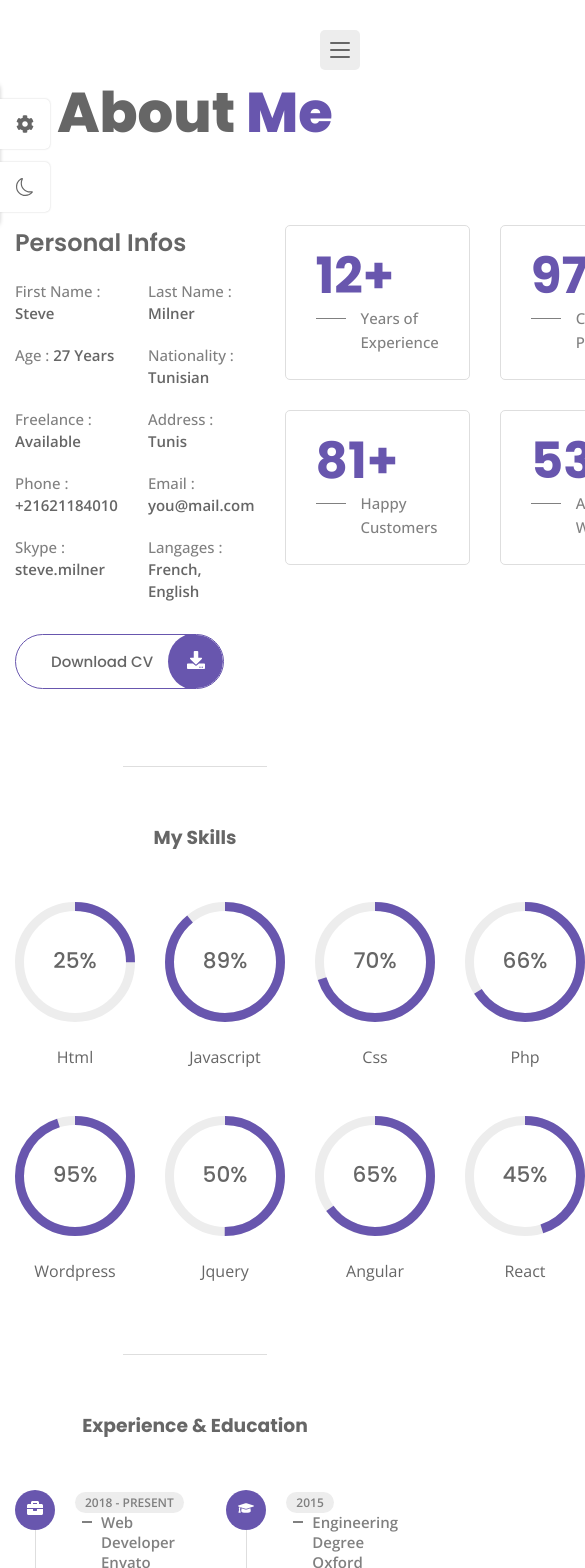
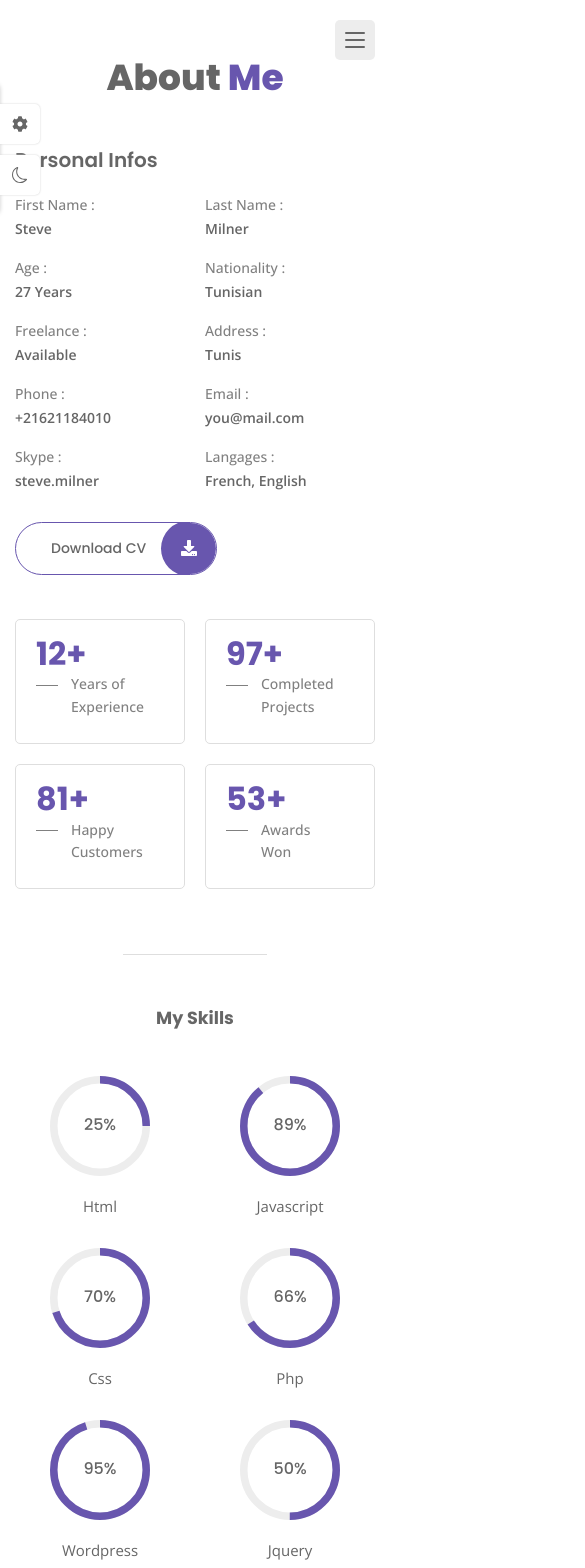
Before and after one commit to Charlyqv/Portfolio, a React (Vite) app: page /about in a window 390 px wide. Shown: the top 1568 px of the page, 585 px wide, since content can reach past the window. Built offline with nearby package versions, Linux system fonts and the light colour scheme.

Commit message:
Responsive y final del proyecto

```diff
--- a/src/App.css
+++ b/src/App.css
@@ -40,6 +40,23 @@
   --container-color: hsl(0, 1%, 17%);
   --border-color: hsl(0, 0%, 15%);
 }
+
+/* Responsive */
+@media screen and (max-width: 1200px) {
+  :root {
+    --big-font-size: 36px;
+    --h1-font-size: 32px;
+    --h2-font-size: 24px;
+    --h3-font-size: 20px;
+    --large-font-size: 16px;
+    --normal-font-size: 15px;
+    --small-font-size: 14px;
+    --smaller-font-size: 13px;
+    --tiny-font-size: 11px;
+  }
+
+}
+
 
 * {
   margin: 0;
--- a/src/components/navbar.css
+++ b/src/components/navbar.css
@@ -6,6 +6,7 @@
   width: 100%;
   padding: 60px 30px;
   transition: all 0.5s cubic-bezier(0.77, 0.2, 0.05, 1);
+  z-index: 100;
 }
 
 .show-menu {
@@ -47,6 +48,7 @@
   border-radius: 5px;
   background-color: var(--container-color);
   padding: 12px 10px;
+  z-index: 100;
 }
 
 .nav__toggle span {
@@ -85,6 +87,7 @@
     right: 30px;
     display: flex;
     align-items: center;
+    z-index: 100;
   }
 
   .nav__item {
--- a/src/index.css
+++ b/src/index.css
@@ -0,0 +1,278 @@
+@media screen and (max-width: 1400px) {
+  .container {
+    max-width: calc(100% - 180px);
+  }
+}
+
+@media screen and (max-width: 1200px) {
+  .grid {
+    gap: 20px;
+  }
+
+  .home__data {
+    padding-right: 40px;
+  }
+
+  .home__title {
+    font-size: var(--big-font-size);
+  }
+
+  .home__description {
+    font-size: var(--small-front-size);
+  }
+
+  .stats__title {
+    padding-left: 35px;
+  }
+
+  .stats__title::before {
+    width: 22px;
+  }
+
+  .skills__container {
+    row-gap: 32px;
+  }
+
+  .progress__circle {
+    width: 100px;
+    height: 100px;
+  }
+
+  .skills__title {
+    margin-top: 20px;
+  }
+
+  .resume__icon {
+    width: 36px;
+    height: 36px;
+    line-height: 38px;
+  }
+
+  .resume__item {
+    padding-left: 55px;
+  }
+
+  .portfolio__modal-content {
+    max-width: 600px;
+  }
+
+  .modal__close {
+    width: 40px;
+    height: 40px;
+  }
+
+  .form__input-group {
+    grid-template-columns: repeat(2, 1fr);
+    column-gap: 24px;
+  }
+
+  .form__input-group .form__input-div:last-child {
+    grid-column: 1/-1;
+  }
+
+  .form__input-div {
+    margin-bottom: 24px;
+  }
+}
+
+@media screen and (max-width: 1024px) {
+  .container {
+    max-width: 720px;
+  }
+  .home {
+    padding: 20px;
+    grid-template-columns: 5fr 7fr;
+  }
+
+  .home__data {
+    padding-right: 0;
+  }
+
+  .section {
+    padding-block: 50px;
+  }
+
+  .section__title {
+    margin-bottom: 40px;
+  }
+
+  .about__container, .resume__container, .contact__container {
+    grid-template-columns: 1fr;
+  }
+
+  .about__container {
+    row-gap: 40px;
+  }
+
+  .subtitle__center {
+    margin-bottom: 45px;
+  }
+
+  .skills__container {
+    grid-template-columns: repeat(3, 1fr);
+  }
+
+  .resume__container {
+    row-gap: 45px;
+  }
+
+  .resume__item:not(:last-child) {
+    margin-bottom: 45px;
+  }
+
+  .separator {
+    margin: 65px auto 50px;
+  }
+
+  .portfolio__container {
+    grid-template-columns: repeat(2, 1fr);
+  }
+
+  .contact__container {
+    row-gap: 48px;
+  }
+}
+
+@media screen and (max-width: 768px) {
+  .home {
+    grid-template-columns: 1fr;
+    justify-items: center;
+    row-gap: 10px;
+  }
+
+  .color__block__left, .color__block__right {
+    display: none;
+  }
+
+  .home__img {
+    width: 270px;
+    height: 270px;
+    border-radius: 50%;
+    margin-top: auto;
+  }
+
+  .home__content {
+    min-width: 500px;
+    text-align: center;
+    margin-bottom: auto;
+  }
+
+  .home__title {
+    padding-left: 0;
+  }
+
+  .home__title::before {
+    all: unset;
+  }
+
+  .home__title span {
+    display: block;
+  }
+
+  .container {
+    max-width: 540px;
+  }
+
+  .portfolio__modal-content {
+    padding: 25px 20px;
+  }
+
+  .modal__close {
+    top: -9%;
+    right: 0;
+  }
+}
+
+@media screen and (max-width: 576px) {
+  .nav__toggle {
+    top: 20px;
+    right: 15px;
+  }
+
+  .nav__link {
+    column-gap: 20px;
+  }
+
+  .nav__icon, .nav_name {
+    font-size: var(--h3-font-size);
+  }
+
+  .skills__container {
+    grid-template-columns: repeat(2, 1fr);
+  }
+
+  .portfolio__container {
+    grid-template-columns: 1fr;
+  }
+
+  .modal__list {
+    grid-template-columns: 1fr;
+  }
+
+  .modal__img {
+    height: 300px;
+  }
+
+  .form__input-group {
+    grid-template-columns: 1fr;
+  }
+
+  .theme__img {
+    width: 25px;
+  }
+
+  .style__switcher-toggler, .theme__toggler {
+    width: 40px;
+    height: 40px;
+  }
+
+  .style__switcher-toggler {
+    top: 15%;
+  }
+
+  .theme__toggler {
+    bottom: 15%;
+  }
+
+  .style__switcher-close {
+    top: 5%;
+  }
+}
+
+@media screen and (max-width: 450px) {
+  .home__img {
+    display: none;
+  }
+
+  .home__content {
+    margin-block: auto;
+    text-align: left;
+  }
+
+  .home__title {
+    font-size: var(--h1-font-size);
+  }
+
+  .home__description {
+    text-align: justify;
+  }
+
+  .info__title {
+    display: block;
+    margin-bottom: 4px;
+  }
+
+  .stats__box {
+    padding: 15px 15px 25px 20px;
+  }
+}
+
+@media screen and (max-width: 350px) {
+  .home__title span {
+    display: inline;
+  }
+
+  .stats {
+    grid-template-columns: 1fr;
+  }
+}
--- a/src/pages/home/Home.jsx
+++ b/src/pages/home/Home.jsx
@@ -24,8 +24,8 @@
         </div>
       </div>
 
+      <div className="color__block__right"></div>
       <div className="color__block__left"></div>
-      {/* <div className="color__block__right"></div> */}
     </section>
   )
 }
--- a/src/pages/home/home.css
+++ b/src/pages/home/home.css
@@ -46,22 +46,21 @@
   margin-block: 16px 32px;
 }
 
-.color__block__left {
+.color__block__right {
   position: fixed;
-  height: 200%;
-  width: 100%;
+  height: 80%;
+  width: 150%;
   background-color: var(--first-color);
-  top: -50%;
-  left: -83%;
+  bottom: -60%;
   transform: rotate(-15deg);
 }
 
-.color__block__right {
+.color__block__left {
   position: fixed;
-  height: 200%;
-  width: 100%;
+  height: 60%;
+  width: 150%;
+  left: -50%;
   background-color: var(--first-color);
-  top: -50%;
-  right: -83%;
+  top: -40%;
   transform: rotate(-15deg);
 }
--- a/src/pages/portfolio/portfolio.css
+++ b/src/pages/portfolio/portfolio.css
@@ -79,7 +79,7 @@
 
 .modal__list{
   grid-template-columns: repeat(2, 1fr);
-  row-gap: 10px;
+  row-gap: 10px !important;
   margin-bottom: 24px;
 }
 
```
